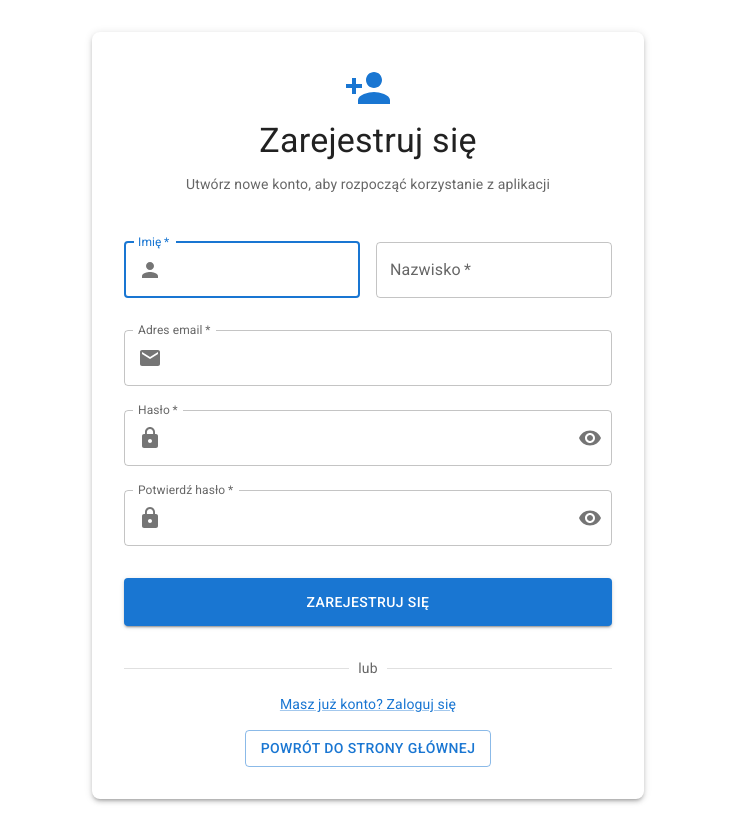
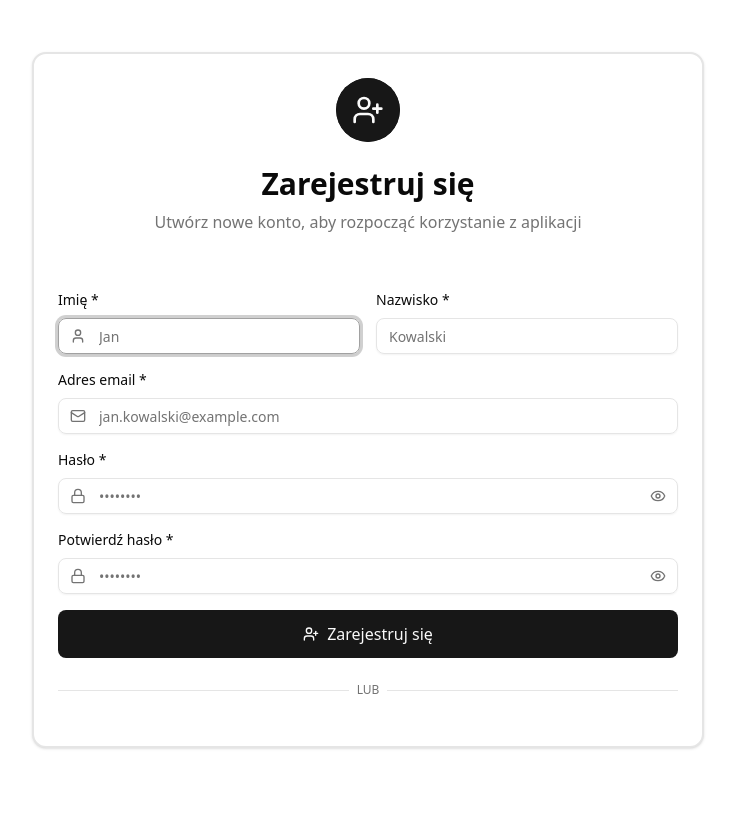
Before and after one commit to kacperous/GitPushers-HackAndPlay, a React (Vite) app in the folder Frontend/GitPushers/: page /register in a window 1280 px wide. Shown: the whole page, without its empty margins (272-1007 px from the left). After the commit the page ends 800 px from the top, so only its background shows below. Built offline with nearby package versions, Linux system fonts and the light colour scheme.

Commit message:
login n register page design

```diff
--- a/Frontend/GitPushers/package.json
+++ b/Frontend/GitPushers/package.json
@@ -17,6 +17,7 @@
     "@radix-ui/react-avatar": "^1.1.10",
     "@radix-ui/react-dialog": "^1.1.15",
     "@radix-ui/react-dropdown-menu": "^2.1.16",
+    "@radix-ui/react-label": "^2.1.7",
     "@radix-ui/react-scroll-area": "^1.2.10",
     "@radix-ui/react-slot": "^1.2.3",
     "@react-google-maps/api": "^2.20.7",
--- /dev/null
+++ b/Frontend/GitPushers/src/components/ui/alert.tsx
@@ -0,0 +1,66 @@
+import * as React from "react"
+import { cva, type VariantProps } from "class-variance-authority"
+
+import { cn } from "@/lib/utils"
+
+const alertVariants = cva(
+  "relative w-full rounded-lg border px-4 py-3 text-sm grid has-[>svg]:grid-cols-[calc(var(--spacing)*4)_1fr] grid-cols-[0_1fr] has-[>svg]:gap-x-3 gap-y-0.5 items-start [&>svg]:size-4 [&>svg]:translate-y-0.5 [&>svg]:text-current",
+  {
+    variants: {
+      variant: {
+        default: "bg-card text-card-foreground",
+        destructive:
+          "text-destructive bg-card [&>svg]:text-current *:data-[slot=alert-description]:text-destructive/90",
+      },
+    },
+    defaultVariants: {
+      variant: "default",
+    },
+  }
+)
+
+function Alert({
+  className,
+  variant,
+  ...props
+}: React.ComponentProps<"div"> & VariantProps<typeof alertVariants>) {
+  return (
+    <div
+      data-slot="alert"
+      role="alert"
+      className={cn(alertVariants({ variant }), className)}
+      {...props}
+    />
+  )
+}
+
+function AlertTitle({ className, ...props }: React.ComponentProps<"div">) {
+  return (
+    <div
+      data-slot="alert-title"
+      className={cn(
+        "col-start-2 line-clamp-1 min-h-4 font-medium tracking-tight",
+        className
+      )}
+      {...props}
+    />
+  )
+}
+
+function AlertDescription({
+  className,
+  ...props
+}: React.ComponentProps<"div">) {
+  return (
+    <div
+      data-slot="alert-description"
+      className={cn(
+        "text-muted-foreground col-start-2 grid justify-items-start gap-1 text-sm [&_p]:leading-relaxed",
+        className
+      )}
+      {...props}
+    />
+  )
+}
+
+export { Alert, AlertTitle, AlertDescription }
--- /dev/null
+++ b/Frontend/GitPushers/src/components/ui/label.tsx
@@ -0,0 +1,22 @@
+import * as React from "react"
+import * as LabelPrimitive from "@radix-ui/react-label"
+
+import { cn } from "@/lib/utils"
+
+function Label({
+  className,
+  ...props
+}: React.ComponentProps<typeof LabelPrimitive.Root>) {
+  return (
+    <LabelPrimitive.Root
+      data-slot="label"
+      className={cn(
+        "flex items-center gap-2 text-sm leading-none font-medium select-none group-data-[disabled=true]:pointer-events-none group-data-[disabled=true]:opacity-50 peer-disabled:cursor-not-allowed peer-disabled:opacity-50",
+        className
+      )}
+      {...props}
+    />
+  )
+}
+
+export { Label }
--- a/Frontend/GitPushers/src/pages/RegisterPage.tsx
+++ b/Frontend/GitPushers/src/pages/RegisterPage.tsx
@@ -1,319 +1,295 @@
-import React, { useState } from 'react';
-import { useNavigate } from 'react-router-dom';
-import { authService, type RegisterData } from '../services/authService';
-import {
-  Box,
-  TextField,
-  Button,
-  Typography,
-  Container,
-  Alert,
-  InputAdornment,
-  Divider,
-  Link,
-  Paper,
-} from '@mui/material';
-import {
-  Email,
-  Lock,
-  Person,
-  PersonAdd as RegisterIcon,
-} from '@mui/icons-material';
+"use client"
 
-import PasswordInput from '../components/PasswordInput';
+import type React from "react"
+import { useState } from "react"
+import { authService, type RegisterData } from "@/services/authService"
+import { Button } from "@/components/ui/button"
+import { Input } from "@/components/ui/input"
+import { Card, CardContent, CardDescription, CardHeader, CardTitle } from "@/components/ui/card"
+import { Alert, AlertDescription } from "@/components/ui/alert"
+import { Avatar, AvatarFallback } from "@/components/ui/avatar"
+import { Label } from "@/components/ui/label"
+import { Mail, Lock, User, UserPlus, Eye, EyeOff, AlertCircle, ArrowLeft, Home } from "lucide-react"
 
 interface RegisterFormData extends RegisterData {}
 
-const RegisterPage: React.FC = () => {
-  const navigate = useNavigate();
+interface RegisterPageProps {
+  onRegister?: (formData: RegisterFormData) => void
+  onBackToLogin?: () => void
+  onBackToHome?: () => void
+}
+
+const RegisterPage: React.FC<RegisterPageProps> = ({ onRegister, onBackToLogin, onBackToHome }) => {
   const [formData, setFormData] = useState<RegisterFormData>({
-    first_name: '',
-    last_name: '',
-    email: '',
-    password: '',
-    password2: '',
-    account_type: 'pharmacy',
-  });
+    first_name: "",
+    last_name: "",
+    email: "",
+    password: "",
+    password2: "",
+    account_type: "pharmacy",
+  })
 
-  // Usunięte: Te stany są teraz zarządzane wewnątrz PasswordInput
-  // const [showPassword, setShowPassword] = useState(false);
-  // const [showConfirmPassword, setShowConfirmPassword] = useState(false);
-
-  const [errors, setErrors] = useState<Partial<RegisterFormData>>({});
-  const [isLoading, setIsLoading] = useState(false);
-  const [registerError, setRegisterError] = useState('');
+  const [showPassword, setShowPassword] = useState(false)
+  const [showConfirmPassword, setShowConfirmPassword] = useState(false)
+  const [errors, setErrors] = useState<Partial<RegisterFormData>>({})
+  const [isLoading, setIsLoading] = useState(false)
+  const [registerError, setRegisterError] = useState("")
 
   const validateForm = (): boolean => {
-    // ... (Logika walidacji bez zmian)
-    const newErrors: Partial<RegisterFormData> = {};
+    const newErrors: Partial<RegisterFormData> = {}
     if (!formData.first_name.trim()) {
-      newErrors.first_name = 'Imię jest wymagane';
+      newErrors.first_name = "Imię jest wymagane"
     } else if (formData.first_name.trim().length < 2) {
-      newErrors.first_name = 'Imię musi mieć co najmniej 2 znaki';
+      newErrors.first_name = "Imię musi mieć co najmniej 2 znaki"
     }
     if (!formData.last_name.trim()) {
-      newErrors.last_name = 'Nazwisko jest wymagane';
+      newErrors.last_name = "Nazwisko jest wymagane"
     } else if (formData.last_name.trim().length < 2) {
-      newErrors.last_name = 'Nazwisko musi mieć co najmniej 2 znaki';
+      newErrors.last_name = "Nazwisko musi mieć co najmniej 2 znaki"
     }
     if (!formData.email) {
-      newErrors.email = 'Email jest wymagany';
+      newErrors.email = "Email jest wymagany"
     } else if (!/\S+@\S+\.\S+/.test(formData.email)) {
-      newErrors.email = 'Email jest nieprawidłowy';
+      newErrors.email = "Email jest nieprawidłowy"
     }
     if (!formData.password) {
-      newErrors.password = 'Hasło jest wymagane';
+      newErrors.password = "Hasło jest wymagane"
     } else if (formData.password.length < 8) {
-      newErrors.password = 'Hasło musi mieć co najmniej 8 znaków';
+      newErrors.password = "Hasło musi mieć co najmniej 8 znaków"
     } else if (!/(?=.*[a-z])(?=.*[A-Z])(?=.*\d)/.test(formData.password)) {
-      newErrors.password = 'Hasło musi zawierać małą literę, wielką literę i cyfrę';
+      newErrors.password = "Hasło musi zawierać małą literę, wielką literę i cyfrę"
     }
     if (!formData.password2) {
-      newErrors.password2 = 'Potwierdzenie hasła jest wymagane';
+      newErrors.password2 = "Potwierdzenie hasła jest wymagane"
     } else if (formData.password !== formData.password2) {
-      newErrors.password2 = 'Hasła nie są identyczne';
+      newErrors.password2 = "Hasła nie są identyczne"
     }
-    setErrors(newErrors);
-    return Object.keys(newErrors).length === 0;
-  };
+    setErrors(newErrors)
+    return Object.keys(newErrors).length === 0
+  }
 
-  const handleInputChange = (field: keyof RegisterFormData) => (
-    event: React.ChangeEvent<HTMLInputElement>
-  ) => {
-    // ... (Logika bez zmian)
-    setFormData(prev => ({
+  const handleInputChange = (field: keyof RegisterFormData) => (event: React.ChangeEvent<HTMLInputElement>) => {
+    setFormData((prev) => ({
       ...prev,
       [field]: event.target.value,
-    }));
+    }))
     if (errors[field]) {
-      setErrors(prev => ({
+      setErrors((prev) => ({
         ...prev,
         [field]: undefined,
-      }));
+      }))
     }
-    setRegisterError('');
-  };
+    setRegisterError("")
+  }
 
   const handleSubmit = async (event: React.FormEvent) => {
-    event.preventDefault();
+    event.preventDefault()
     if (!validateForm()) {
-      return;
+      return
     }
-    setIsLoading(true);
-    setRegisterError('');
+    setIsLoading(true)
+    setRegisterError("")
     try {
-      const response = await authService.register(formData);
-      console.log('Registration successful:', response);
-      navigate('/');
+      const response = await authService.register(formData)
+      console.log("Registration successful:", response)
+      if (onRegister) {
+        onRegister(formData)
+      }
     } catch (error) {
-      setRegisterError(error instanceof Error ? error.message : 'Wystąpił błąd podczas rejestracji. Spróbuj ponownie.');
+      setRegisterError(error instanceof Error ? error.message : "Wystąpił błąd podczas rejestracji. Spróbuj ponownie.")
     } finally {
-      setIsLoading(false);
+      setIsLoading(false)
     }
-  };
-
-  // Usunięte: Te funkcje są teraz wewnątrz PasswordInput
-  // const handleTogglePasswordVisibility = () => { ... };
-  // const handleToggleConfirmPasswordVisibility = () => { ... };
+  }
 
   return (
-    <Container component="main" maxWidth="sm">
-      <Box
-        sx={{
-          marginTop: 4,
-          display: 'flex',
-          flexDirection: 'column',
-          alignItems: 'center',
-          minHeight: '100vh',
-        }}
-      >
-        <Paper
-          elevation={3}
-          sx={{
-            padding: 4,
-            display: 'flex',
-            flexDirection: 'column',
-            alignItems: 'center',
-            width: '100%',
-            borderRadius: 2,
-          }}
-        >
-          {/* Header (bez zmian) */}
-          <Box sx={{ textAlign: 'center', mb: 3 }}>
-            <RegisterIcon sx={{ fontSize: 48, color: 'primary.main', mb: 1 }} />
-            <Typography component="h1" variant="h4" gutterBottom>
-              Zarejestruj się
-            </Typography>
-            <Typography variant="body2" color="text.secondary">
+    <div className="min-h-screen bg-background flex items-center justify-center p-4">
+      <div className="w-full max-w-2xl">
+        <Card className="border-2">
+          <CardHeader className="space-y-4 text-center pb-8">
+            <div className="flex justify-center">
+              <Avatar className="h-16 w-16 bg-primary">
+                <AvatarFallback className="bg-primary text-primary-foreground">
+                  <UserPlus className="h-8 w-8" />
+                </AvatarFallback>
+              </Avatar>
+            </div>
+            <div className="space-y-2">
+              <CardTitle className="text-3xl font-bold">Zarejestruj się</CardTitle>
+              <CardDescription className="text-base">
                 Utwórz nowe konto, aby rozpocząć korzystanie z aplikacji
-            </Typography>
-          </Box>
+              </CardDescription>
+            </div>
+          </CardHeader>
 
-          {/* Registration Form (bez zmian) */}
-          <Box component="form" onSubmit={handleSubmit} sx={{ width: '100%', mt: 1 }}>
+          <CardContent className="space-y-6">
             {registerError && (
-              <Alert severity="error" sx={{ mb: 2 }}>
-                {registerError}
+              <Alert variant="destructive">
+                <AlertCircle className="h-4 w-4" />
+                <AlertDescription>{registerError}</AlertDescription>
               </Alert>
             )}
 
-            {/* Name Fields (bez zmian) */}
-            <Box sx={{ display: 'flex', gap: 2, mb: 1 }}>
-              <TextField
-                margin="normal"
-                required
-                fullWidth
+            <form onSubmit={handleSubmit} className="space-y-4">
+              {/* Name Fields */}
+              <div className="grid gap-4 sm:grid-cols-2">
+                <div className="space-y-2">
+                  <Label htmlFor="first_name" className="text-sm font-medium">
+                    Imię *
+                  </Label>
+                  <div className="relative">
+                    <User className="absolute left-3 top-1/2 h-4 w-4 -translate-y-1/2 text-muted-foreground" />
+                    <Input
                       id="first_name"
-                label="Imię"
                       name="first_name"
+                      type="text"
                       autoComplete="given-name"
                       autoFocus
                       value={formData.first_name}
-                onChange={handleInputChange('first_name')}
-                error={!!errors.first_name}
-                helperText={errors.first_name}
-                InputProps={{
-                  startAdornment: (
-                    <InputAdornment position="start">
-                      <Person color="action" />
-                    </InputAdornment>
-                  ),
-                }}
+                      onChange={handleInputChange("first_name")}
+                      className={`pl-10 ${errors.first_name ? "border-destructive" : ""}`}
+                      placeholder="Jan"
                     />
-              <TextField
-                margin="normal"
-                required
-                fullWidth
+                  </div>
+                  {errors.first_name && <p className="text-sm text-destructive">{errors.first_name}</p>}
+                </div>
+
+                <div className="space-y-2">
+                  <Label htmlFor="last_name" className="text-sm font-medium">
+                    Nazwisko *
+                  </Label>
+                  <Input
                     id="last_name"
-                label="Nazwisko"
                     name="last_name"
+                    type="text"
                     autoComplete="family-name"
                     value={formData.last_name}
-                onChange={handleInputChange('last_name')}
-                error={!!errors.last_name}
-                helperText={errors.last_name}
+                    onChange={handleInputChange("last_name")}
+                    className={errors.last_name ? "border-destructive" : ""}
+                    placeholder="Kowalski"
                   />
-            </Box>
+                  {errors.last_name && <p className="text-sm text-destructive">{errors.last_name}</p>}
+                </div>
+              </div>
 
-            {/* Email Field (bez zmian) */}
-            <TextField
-              margin="normal"
-              required
-              fullWidth
+              {/* Email Field */}
+              <div className="space-y-2">
+                <Label htmlFor="email" className="text-sm font-medium">
+                  Adres email *
+                </Label>
+                <div className="relative">
+                  <Mail className="absolute left-3 top-1/2 h-4 w-4 -translate-y-1/2 text-muted-foreground" />
+                  <Input
                     id="email"
-              label="Adres email"
                     name="email"
+                    type="email"
                     autoComplete="email"
                     value={formData.email}
-              onChange={handleInputChange('email')}
-              error={!!errors.email}
-              helperText={errors.email}
-              InputProps={{
-                startAdornment: (
-                  <InputAdornment position="start">
-                    <Email color="action" />
-                  </InputAdornment>
-                ),
-              }}
+                    onChange={handleInputChange("email")}
+                    className={`pl-10 ${errors.email ? "border-destructive" : ""}`}
+                    placeholder="jan.kowalski@example.com"
                   />
+                </div>
+                {errors.email && <p className="text-sm text-destructive">{errors.email}</p>}
+              </div>
 
-            {/* ZASTĄPIONE: Password Field */}
-            <PasswordInput
-              margin="normal"
-              required
-              fullWidth
+              {/* Password Field */}
+              <div className="space-y-2">
+                <Label htmlFor="password" className="text-sm font-medium">
+                  Hasło *
+                </Label>
+                <div className="relative">
+                  <Lock className="absolute left-3 top-1/2 h-4 w-4 -translate-y-1/2 text-muted-foreground" />
+                  <Input
+                    id="password"
                     name="password"
-              label="Hasło"
-              id="password"
+                    type={showPassword ? "text" : "password"}
                     autoComplete="new-password"
                     value={formData.password}
-              onChange={handleInputChange('password')}
-              error={!!errors.password}
-              helperText={errors.password}
-              InputProps={{
-                startAdornment: (
-                  <InputAdornment position="start">
-                    <Lock color="action" />
-                  </InputAdornment>
-                ),
-                // endAdornment (ikonka "oka") jest dodawane automatycznie przez PasswordInput
-              }}
+                    onChange={handleInputChange("password")}
+                    className={`pl-10 pr-10 ${errors.password ? "border-destructive" : ""}`}
+                    placeholder="••••••••"
                   />
+                  <button
+                    type="button"
+                    onClick={() => setShowPassword(!showPassword)}
+                    className="absolute right-3 top-1/2 -translate-y-1/2 text-muted-foreground hover:text-foreground transition-colors"
+                  >
+                    {showPassword ? <EyeOff className="h-4 w-4" /> : <Eye className="h-4 w-4" />}
+                  </button>
+                </div>
+                {errors.password && <p className="text-sm text-destructive">{errors.password}</p>}
+              </div>
 
-            <PasswordInput
-              margin="normal"
-              required
-              fullWidth
+              {/* Confirm Password Field */}
+              <div className="space-y-2">
+                <Label htmlFor="password2" className="text-sm font-medium">
+                  Potwierdź hasło *
+                </Label>
+                <div className="relative">
+                  <Lock className="absolute left-3 top-1/2 h-4 w-4 -translate-y-1/2 text-muted-foreground" />
+                  <Input
+                    id="password2"
                     name="password2"
-              label="Potwierdź hasło"
-              id="password2"
+                    type={showConfirmPassword ? "text" : "password"}
                     autoComplete="new-password"
                     value={formData.password2}
-              onChange={handleInputChange('password2')}
-              error={!!errors.password2}
-              helperText={errors.password2}
-              InputProps={{
-                startAdornment: (
-                  <InputAdornment position="start">
-                    <Lock color="action" />
-                  </InputAdornment>
-                ),
-              }}
+                    onChange={handleInputChange("password2")}
+                    className={`pl-10 pr-10 ${errors.password2 ? "border-destructive" : ""}`}
+                    placeholder="••••••••"
                   />
+                  <button
+                    type="button"
+                    onClick={() => setShowConfirmPassword(!showConfirmPassword)}
+                    className="absolute right-3 top-1/2 -translate-y-1/2 text-muted-foreground hover:text-foreground transition-colors"
+                  >
+                    {showConfirmPassword ? <EyeOff className="h-4 w-4" /> : <Eye className="h-4 w-4" />}
+                  </button>
+                </div>
+                {errors.password2 && <p className="text-sm text-destructive">{errors.password2}</p>}
+              </div>
 
-            {/* <TextField
-              margin="normal"
-              fullWidth
-              id="account_type"
-              label="Typ konta"
-              name="account_type"
-              value="Farmaceuta"
-              disabled
-              helperText="Typ konta jest automatycznie ustawiony"
-            /> */}
+              <Button type="submit" className="w-full gap-2 py-6 text-base" disabled={isLoading}>
+                {isLoading ? (
+                  <>Rejestracja...</>
+                ) : (
+                  <>
+                    <UserPlus className="h-5 w-5" />
+                    Zarejestruj się
+                  </>
+                )}
+              </Button>
+            </form>
 
-            <Button
-              type="submit"
-              fullWidth
-              variant="contained"
-              sx={{ mt: 3, mb: 2, py: 1.5 }}
-              disabled={isLoading}
-            >
-              {isLoading ? 'Rejestracja...' : 'Zarejestruj się'}
+            <div className="relative">
+              <div className="absolute inset-0 flex items-center">
+                <span className="w-full border-t" />
+              </div>
+              <div className="relative flex justify-center text-xs uppercase">
+                <span className="bg-background px-2 text-muted-foreground">lub</span>
+              </div>
+            </div>
+
+            <div className="space-y-3">
+              {onBackToLogin && (
+                <Button type="button" variant="outline" className="w-full gap-2 bg-transparent" onClick={onBackToLogin}>
+                  <ArrowLeft className="h-4 w-4" />
+                  Masz już konto? Zaloguj się
                 </Button>
+              )}
 
-            <Divider sx={{ my: 2 }}>
-              <Typography variant="body2" color="text.secondary">
-                lub
-              </Typography>
-            </Divider>
-
-            <Box sx={{ textAlign: 'center', mt: 2 }}>
-              <Link
-                href="#"
-                variant="body2"
-                sx={{ display: 'block', mb: 1 }}
-                onClick={(e) => {
-                  e.preventDefault();
-                  navigate('/login');
-                }}
-              >
-                Masz już konto? Zaloguj się
-              </Link>
-
-              <Button
-                variant="outlined"
-                onClick={() => navigate('/')}
-                sx={{ mt: 1 }}
-              >
+              {onBackToHome && (
+                <Button type="button" variant="ghost" className="w-full gap-2" onClick={onBackToHome}>
+                  <Home className="h-4 w-4" />
                   Powrót do strony głównej
                 </Button>
-            </Box>
-          </Box>
-        </Paper>
-      </Box>
-    </Container>
-  );
-};
+              )}
+            </div>
+          </CardContent>
+        </Card>
+      </div>
+    </div>
+  )
+}
 
-export default RegisterPage;
+export default RegisterPage
```
Also changed, not shown: 1 other file (tests, documents, lock files or other folders). Lines whose indentation alone changed are shown as unchanged.
